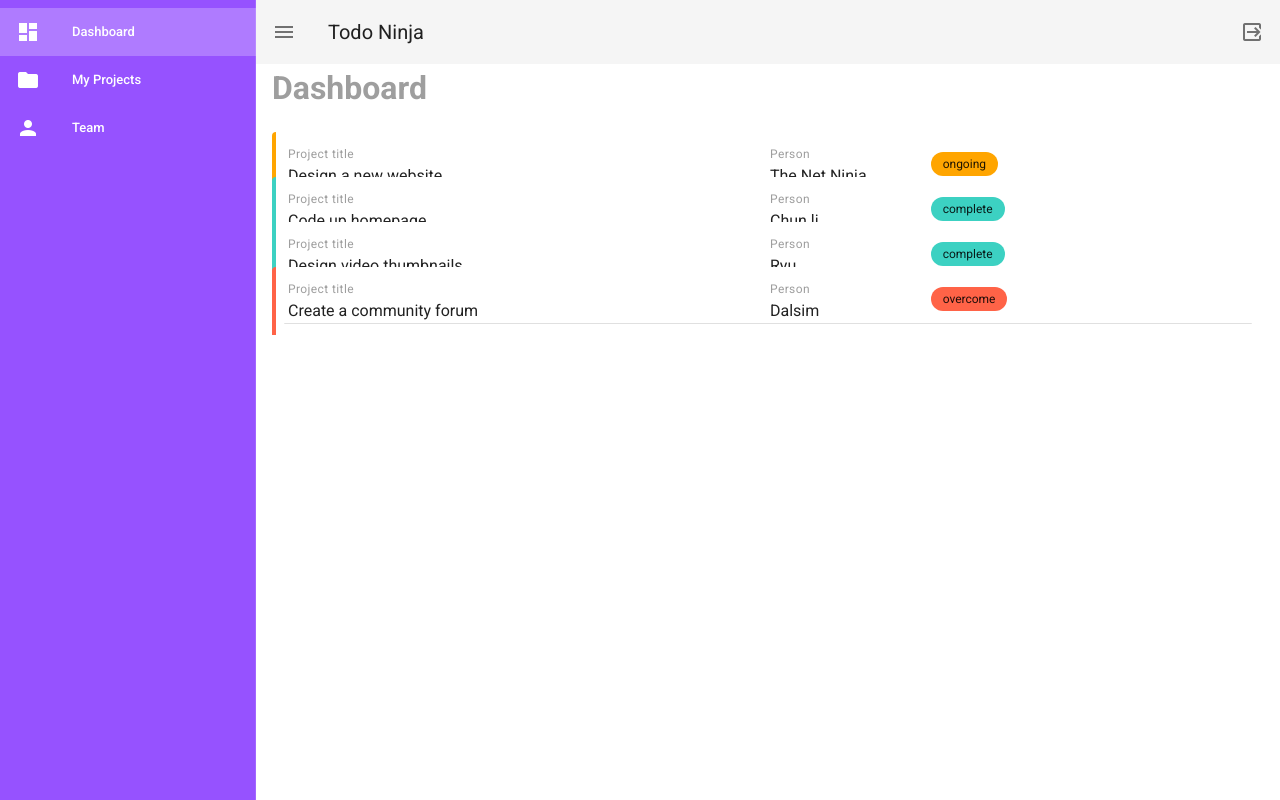
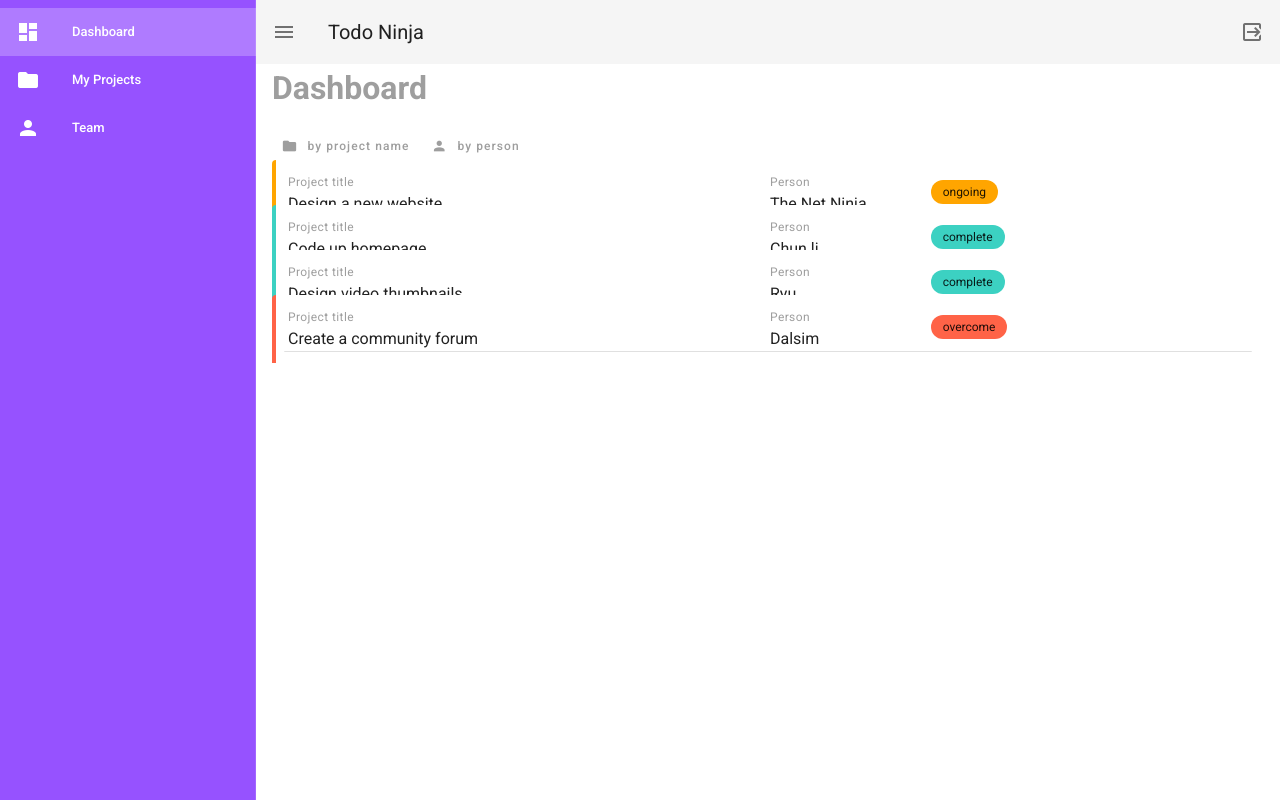
Before and after one commit to boyet007/todo-ninja, a Vue app: page / in a window 1280 px wide. Built offline with nearby package versions, Linux system fonts and the light colour scheme.

Commit message:
sorting projects

```diff
--- a/src/views/Home.vue
+++ b/src/views/Home.vue
@@ -2,6 +2,14 @@
   <div class="dashboard">
     <h1 class="subheading grey--text">Dashboard</h1>
     <v-container class="my-5">
+      <v-layout row class="mb-3">
+        <v-btn small text color="grey" @click="sortBy('title')">
+          <v-icon left small>mdi-folder</v-icon><span class="text-lowercase">By project name</span>
+        </v-btn>
+        <v-btn small text color="grey" @click="sortBy('person')">
+          <v-icon left small>mdi-account</v-icon><span class="text-lowercase">By person</span>
+        </v-btn>
+      </v-layout>
       <v-card flat v-for="(project, index) in projects" :key="index">
         <v-layout row wrap :class="`pa-3 project ${project.status}`">
           <v-flex xs12 md6>
@@ -37,6 +45,11 @@ export default {
         { title: 'Create a community forum', person: 'Dalsim', due: '20th Oct 2018', status: 'overcome', content: 'Lorem Ipsum Lorem Ipsum Lorem Ipsum Lorem Ipsum Lorem Ipsum Lorem Ipsum Lorem Ipsum Lorem Ipsum ' },
       ]
     }
+  },
+  methods: {
+    sortBy(prop) {
+      this.projects.sort((a,b) => a[prop] < b[prop] ? -1 : 1);
+    }
   }
 }
 </script>
```
